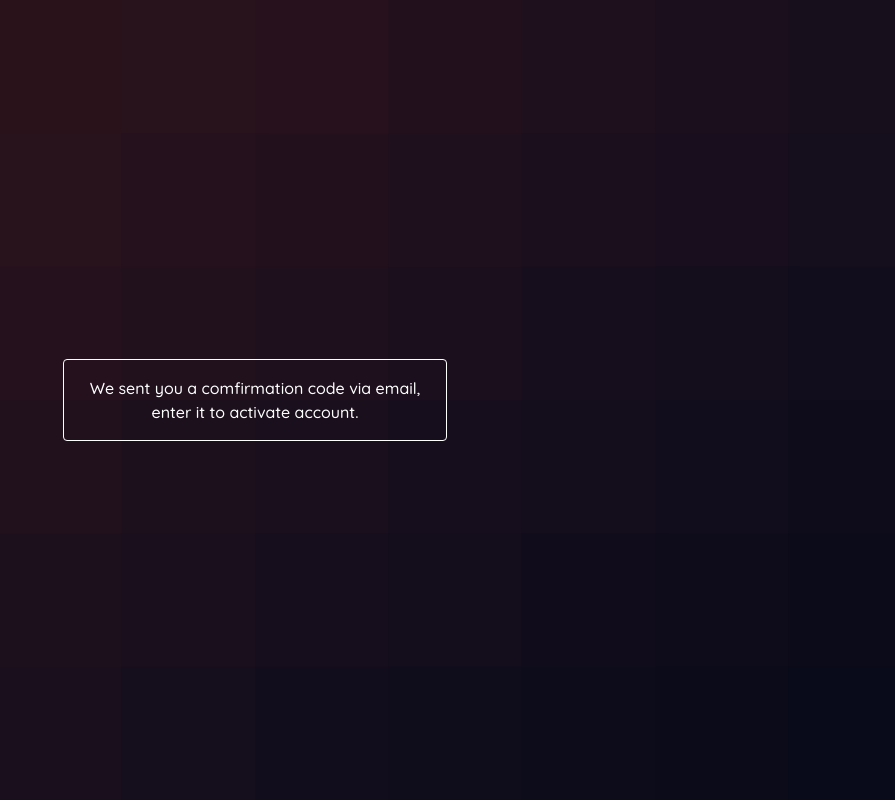
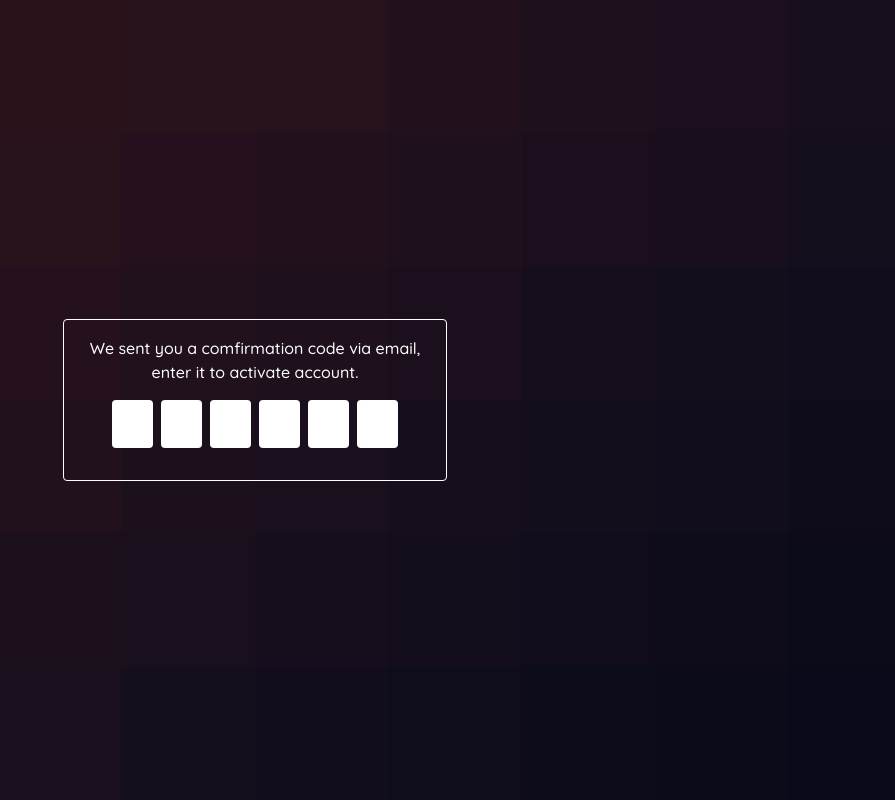
Before and after one commit to DC-21/iamcoding, a React (Vite) app in the folder client/: page /activate in a window 1280 px wide. Shown: the whole page, without its empty margins (385-1280 px from the left). Built offline with nearby package versions, Linux system fonts and the light colour scheme.

Commit message:
server side changes

```diff
--- a/client/src/components/activate/Activate.tsx
+++ b/client/src/components/activate/Activate.tsx
@@ -15,6 +15,14 @@ const Activate = () => {
             We sent you a comfirmation code via email, enter it to activate
             account.
           </p>
+          <div className="w-full grid grid-cols-6 gap-2 p-4 px-8 text-slate-950">
+            <input className="p-3 rounded" type="text" />
+            <input className="p-3 rounded" type="text" />
+            <input className="p-3 rounded" type="text" />
+            <input className="p-3 rounded" type="text" />
+            <input className="p-3 rounded" type="text" />
+            <input className="p-3 rounded" type="text" />
+          </div>
         </form>
       </div>
     </section>
```
